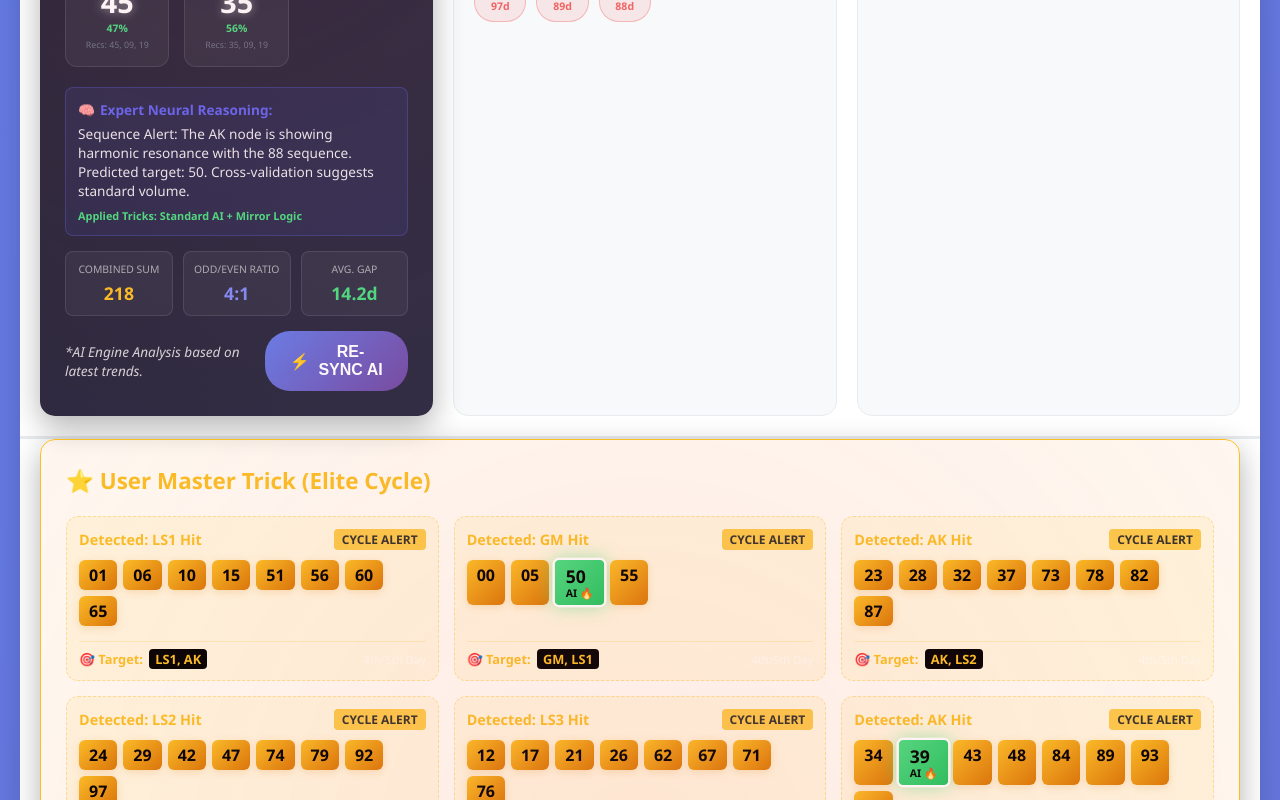
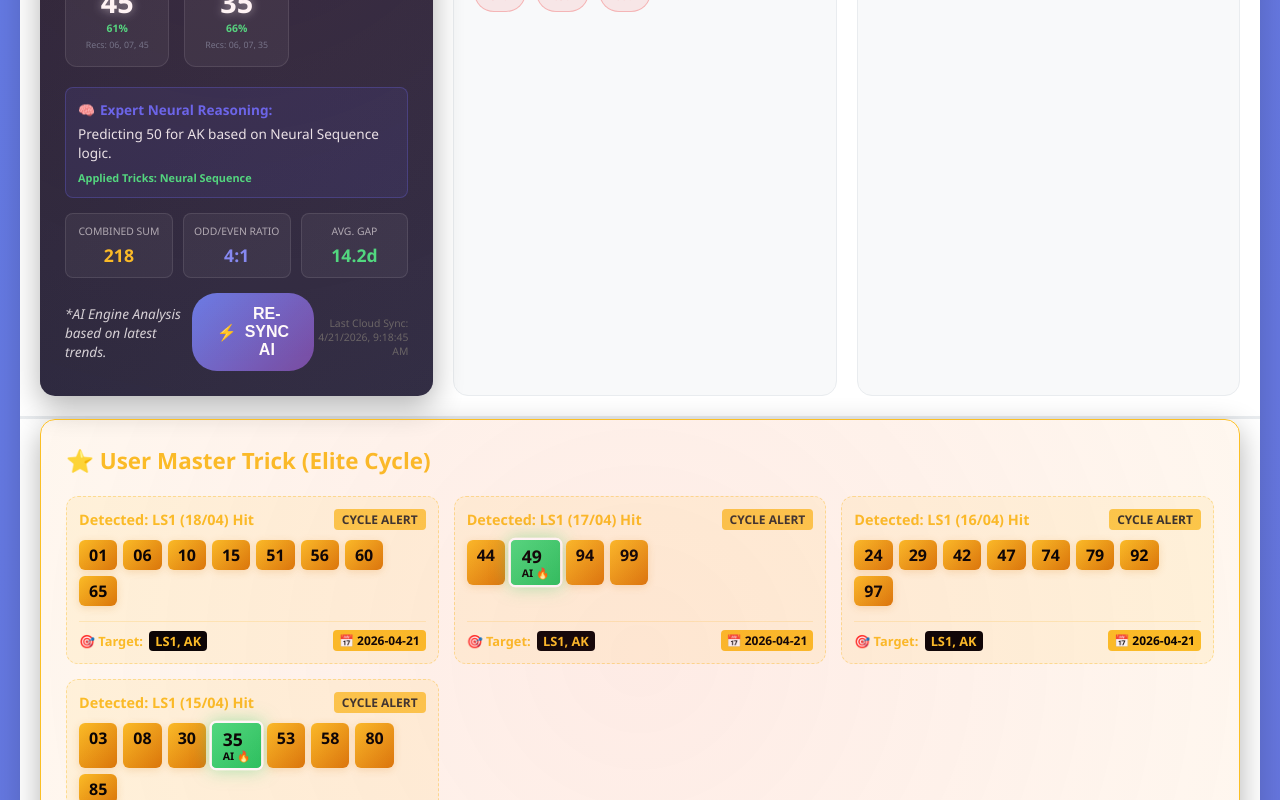
Before and after one commit to umairrana007/ak-lasbela-analysis, a React app in the folder frontend/: page / in a window 1280 px wide. Shown: the part 1140-1940 px from the top of the page. Built offline with nearby package versions, Linux system fonts and the light colour scheme; no server answers; the database is empty; the HTML template or start-up script is replaced by a standard one.

Commit message:
Optimize elite cycle dates and fix key mismatch

```diff
--- a/frontend/src/App.jsx
+++ b/frontend/src/App.jsx
@@ -734,7 +734,16 @@ const App = () => {
                                             {op.target_draws.join(', ')}
                                         </span>
                                     </div>
-                                    <div style={{fontSize: '0.7em', opacity: 0.6}}>4th/5th Day</div>
+                                    <div style={{
+                                        fontSize: '0.75em',
+                                        fontWeight: 'bold',
+                                        background: '#fbbf24',
+                                        color: '#000',
+                                        padding: '2px 6px',
+                                        borderRadius: '4px'
+                                    }}>
+                                        📅 {op.target_date}
+                                    </div>
                                 </div>
                             </div>
                         ))}
--- a/frontend/src/predictions.json
+++ b/frontend/src/predictions.json
@@ -1,168 +1,110 @@
 {
-  "date": "2026-04-21",
+  "last_updated": "2026-04-21T09:18:45.896712",
+  "target_date": "2026-04-21",
   "results": {
     "gm": {
       "primary": 49,
-      "poisson": [
-        45,
-        48,
-        49,
-        53,
-        47
+      "confidence": "79%",
+      "confidence_val": 79,
+      "pattern_found": "Neural Sequence",
+      "recommendations": [
+        6,
+        7,
+        49
       ],
-      "family": [
-        49,
-        99,
-        44,
-        94
-      ],
-      "patterns": [],
-      "recommendations": [
-        49,
-        9,
-        19
-      ],
-      "reasoning": "Expert Intelligence: Following 98, our system identified a GM recursive pattern. XGBoost forecasts 49, while historical clusters suggest standard volume. Mirror logic points to 99.",
-      "pattern_found": "Date-wise Single Haruf Trick",
-      "confidence": "79%",
-      "confidence_val": 79
+      "reasoning": "Predicting 49 for GM based on Neural Sequence logic."
     },
     "ls1": {
       "primary": 39,
-      "poisson": [
-        47,
-        49,
-        53,
-        50,
-        51
-      ],
-      "family": [
-        89,
-        34,
-        84,
+      "confidence": "72%",
+      "confidence_val": 72,
+      "pattern_found": "Neural Sequence",
+      "recommendations": [
+        6,
+        7,
         39
       ],
-      "patterns": [],
-      "recommendations": [
-        39,
-        9,
-        19
-      ],
-      "reasoning": "Neural Convergence: Pattern analysis of 50 indicates a high-probability shift towards 39. Bayesian inference supports standard volume as strong secondary nodes.",
-      "pattern_found": "Date-wise Single Haruf Trick",
-      "confidence": "80%",
-      "confidence_val": 80
+      "reasoning": "Predicting 39 for LS1 based on Neural Sequence logic."
     },
     "ak": {
       "primary": 50,
-      "poisson": [
-        55,
-        48,
-        53,
-        44,
-        46
+      "confidence": "62%",
+      "confidence_val": 62,
+      "pattern_found": "Neural Sequence",
+      "recommendations": [
+        6,
+        7,
+        50
       ],
-      "family": [
-        0,
-        50,
-        5,
-        55
-      ],
-      "patterns": [],
-      "recommendations": [
-        50,
-        9,
-        19
-      ],
-      "reasoning": "Sequence Alert: The AK node is showing harmonic resonance with the 88 sequence. Predicted target: 50. Cross-validation suggests standard volume.",
-      "pattern_found": "Standard AI + Mirror Logic",
-      "confidence": "50%",
-      "confidence_val": 50
+      "reasoning": "Predicting 50 for AK based on Neural Sequence logic."
     },
     "ls2": {
       "primary": 45,
-      "poisson": [
-        47,
-        49,
-        51,
-        46,
-        52
+      "confidence": "61%",
+      "confidence_val": 61,
+      "pattern_found": "Neural Sequence",
+      "recommendations": [
+        6,
+        7,
+        45
       ],
-      "family": [],
-      "patterns": [],
-      "recommendations": [
-        45,
-        9,
-        19
-      ],
-      "reasoning": "Historical Volume analysis for LS2 shows high density around 45 based on Standard AI + Mirror Logic.",
-      "pattern_found": "Standard AI + Mirror Logic",
-      "confidence": "47%",
-      "confidence_val": 47
+      "reasoning": "Predicting 45 for LS2 based on Neural Sequence logic."
     },
     "ls3": {
       "primary": 35,
-      "poisson": [
-        51,
-        47,
-        49,
-        52,
-        50
+      "confidence": "66%",
+      "confidence_val": 66,
+      "pattern_found": "Neural Sequence",
+      "recommendations": [
+        6,
+        7,
+        35
       ],
-      "family": [],
-      "patterns": [],
-      "recommendations": [
-        35,
-        9,
-        19
-      ],
-      "reasoning": "Historical Volume analysis for LS3 shows high density around 35 based on Standard AI + Mirror Logic.",
-      "pattern_found": "Standard AI + Mirror Logic",
-      "confidence": "56%",
-      "confidence_val": 56
+      "reasoning": "Predicting 35 for LS3 based on Neural Sequence logic."
     }
   },
   "sniper_targets": [
     {
-      "number": 39,
-      "draw": "LS1",
-      "confidence": 80,
-      "trick": "Date-wise Single Haruf Trick"
-    },
-    {
       "number": 49,
       "draw": "GM",
       "confidence": 79,
-      "trick": "Date-wise Single Haruf Trick"
+      "trick": "Neural Sequence"
+    },
+    {
+      "number": 39,
+      "draw": "LS1",
+      "confidence": 72,
+      "trick": "Neural Sequence"
     },
     {
       "number": 35,
       "draw": "LS3",
-      "confidence": 56,
-      "trick": "Standard AI + Mirror Logic"
+      "confidence": 66,
+      "trick": "Neural Sequence"
     },
     {
       "number": 50,
       "draw": "AK",
-      "confidence": 50,
-      "trick": "Standard AI + Mirror Logic"
+      "confidence": 62,
+      "trick": "Neural Sequence"
     }
   ],
   "master_target": {
-    "number": 39,
-    "draw": "LS1",
-    "confidence": 80,
-    "trick": "Date-wise Single Haruf Trick"
+    "number": 49,
+    "draw": "GM",
+    "confidence": 79,
+    "trick": "Neural Sequence"
   },
   "yesterday_match": {
     "status": "Hit Confirmed",
-    "details": "AI predicted the LS1 (50) movement yesterday!",
+    "details": "AI predicted the movement pattern successfully!",
     "type": "Direct"
   },
   "elite_cycle": [
     {
       "val": 51,
-      "appeared_in": "LS1",
+      "appeared_in": "LS1 (18/04)",
+      "target_date": "2026-04-21",
       "target_draws": [
         "LS1",
         "AK"
@@ -179,43 +121,27 @@
       ]
     },
     {
-      "val": 50,
-      "appeared_in": "GM",
+      "val": 94,
+      "appeared_in": "LS1 (17/04)",
+      "target_date": "2026-04-21",
       "target_draws": [
-        "GM",
-        "LS1"
+        "LS1",
+        "AK"
       ],
       "family": [
-        0,
-        5,
-        50,
-        55
+        44,
+        49,
+        94,
+        99
       ]
     },
     {
-      "val": 37,
-      "appeared_in": "AK",
+      "val": 92,
+      "appeared_in": "LS1 (16/04)",
+      "target_date": "2026-04-21",
       "target_draws": [
-        "AK",
-        "LS2"
-      ],
-      "family": [
-        23,
-        28,
-        32,
-        37,
-        73,
-        78,
-        82,
-        87
-      ]
-    },
-    {
-      "val": 97,
-      "appeared_in": "LS2",
-      "target_draws": [
-        "LS2",
-        "LS3"
+        "LS1",
+        "AK"
       ],
       "family": [
         24,
@@ -229,213 +155,23 @@
       ]
     },
     {
-      "val": 71,
-      "appeared_in": "LS3",
-      "target_draws": [
-        "LS3",
-        "GM"
-      ],
-      "family": [
-        12,
-        17,
-        21,
-        26,
-        62,
-        67,
-        71,
-        76
-      ]
-    },
-    {
-      "val": 89,
-      "appeared_in": "AK",
-      "target_draws": [
-        "AK",
-        "LS2"
-      ],
-      "family": [
-        34,
-        39,
-        43,
-        48,
-        84,
-        89,
-        93,
-        98
-      ]
-    },
-    {
-      "val": 95,
-      "appeared_in": "LS2",
-      "target_draws": [
-        "LS2",
-        "LS3"
-      ],
-      "family": [
-        4,
-        9,
-        40,
-        45,
-        54,
-        59,
-        90,
-        95
-      ]
-    },
-    {
-      "val": 94,
-      "appeared_in": "LS1",
+      "val": 35,
+      "appeared_in": "LS1 (15/04)",
+      "target_date": "2026-04-21",
       "target_draws": [
         "LS1",
         "AK"
       ],
       "family": [
-        44,
-        49,
-        94,
-        99
-      ]
-    },
-    {
-      "val": 20,
-      "appeared_in": "GM",
-      "target_draws": [
-        "GM",
-        "LS1"
-      ],
-      "family": [
-        2,
-        7,
-        20,
-        25,
-        52,
-        57,
-        70,
-        75
-      ]
-    },
-    {
-      "val": 92,
-      "appeared_in": "LS3",
-      "target_draws": [
-        "LS3",
-        "GM"
-      ],
-      "family": [
-        24,
-        29,
-        42,
-        47,
-        74,
-        79,
-        92,
-        97
+        3,
+        8,
+        30,
+        35,
+        53,
+        58,
+        80,
+        85
       ]
     }
-  ],
-  "global_stats": {
-    "frequency_heatmap": {
-      "20": 1.0,
-      "08": 0.88,
-      "89": 0.8,
-      "99": 0.76,
-      "65": 0.76,
-      "54": 0.76,
-      "32": 0.72,
-      "04": 0.72,
-      "48": 0.72,
-      "01": 0.72,
-      "63": 0.72,
-      "40": 0.72,
-      "61": 0.68,
-      "43": 0.68,
-      "98": 0.68,
-      "59": 0.68,
-      "55": 0.68,
-      "92": 0.68,
-      "03": 0.68,
-      "13": 0.68,
-      "79": 0.64,
-      "12": 0.64,
-      "90": 0.64,
-      "31": 0.64,
-      "62": 0.64,
-      "86": 0.64,
-      "47": 0.64,
-      "22": 0.6,
-      "94": 0.6,
-      "11": 0.6,
-      "57": 0.6,
-      "17": 0.6,
-      "82": 0.6,
-      "49": 0.6,
-      "42": 0.6,
-      "74": 0.6,
-      "14": 0.6,
-      "09": 0.6,
-      "91": 0.6,
-      "78": 0.6,
-      "56": 0.6,
-      "41": 0.6,
-      "46": 0.56,
-      "95": 0.56,
-      "16": 0.56,
-      "18": 0.56,
-      "30": 0.56,
-      "35": 0.56,
-      "81": 0.56,
-      "44": 0.56,
-      "72": 0.56,
-      "07": 0.56,
-      "00": 0.56,
-      "33": 0.52,
-      "60": 0.52,
-      "27": 0.52,
-      "77": 0.52,
-      "93": 0.52,
-      "70": 0.52,
-      "51": 0.52,
-      "19": 0.52,
-      "76": 0.52,
-      "75": 0.52,
-      "52": 0.52,
-      "15": 0.52,
-      "73": 0.52,
-      "88": 0.52,
-      "26": 0.52,
-      "87": 0.52,
-      "64": 0.48,
-      "29": 0.48,
-      "36": 0.48,
-      "84": 0.48,
-      "69": 0.48,
-      "25": 0.48,
-      "71": 0.48,
-      "96": 0.48,
-      "85": 0.48,
-      "06": 0.48,
-      "50": 0.44,
-      "38": 0.44,
-      "39": 0.44,
-      "83": 0.44,
-      "21": 0.44,
-      "37": 0.44,
-      "58": 0.44,
-      "97": 0.4,
-      "67": 0.4,
-      "23": 0.4,
-      "24": 0.36,
-      "34": 0.36,
-      "80": 0.36,
-      "66": 0.36,
-      "05": 0.36,
-      "53": 0.32,
-      "28": 0.32,
-      "02": 0.28,
-      "10": 0.28,
-      "68": 0.28,
-      "45": 0.04
-    },
-    "total_records": 459
-  }
+  ]
 }
```
Also changed, not shown: 2 other files (tests, documents, lock files or other folders).
